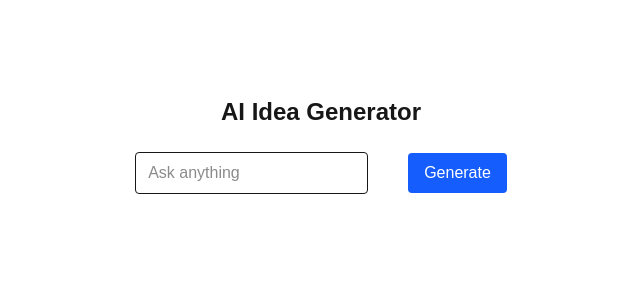
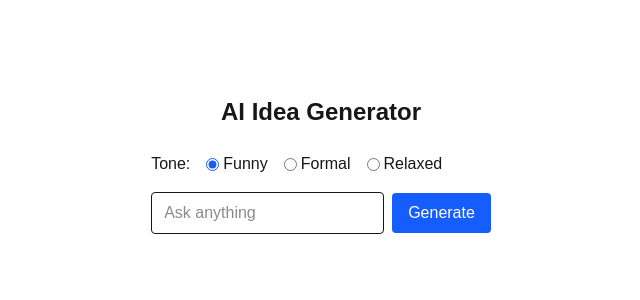
Before and after one commit to FannyPetersen/ai-idea-generator, a Next.js app: page / in a window 1280 px wide. Shown: the top 300 px of the page, without its empty margins (319-959 px from the left). Built offline with nearby package versions, Linux system fonts and the light colour scheme.

Commit message:
Add tone options

```diff
--- a/src/components/IdeaForm.tsx
+++ b/src/components/IdeaForm.tsx
@@ -1,18 +1,26 @@
 import React, { useState } from "react";
+import ToneRadioGroup from "./ToneRadioGroup";
 
-const IdeaForm = ({ onSubmit }: { onSubmit?: (prompt: string) => void }) => {
+const IdeaForm = ({
+  onSubmit,
+}: {
+  onSubmit?: (prompt: string, tone: string) => void;
+}) => {
   const [prompt, setPrompt] = useState("");
+  const [tone, setTone] = useState("funny");
 
   const handleSubmit = (e: React.FormEvent) => {
     e.preventDefault();
     if (prompt.trim() && onSubmit) {
-      onSubmit(prompt);
+      onSubmit(prompt, tone);
     }
     setPrompt("");
   };
 
   return (
-    <form onSubmit={handleSubmit} className="flex gap-2 items-center">
+    <form onSubmit={handleSubmit} className="flex flex-col gap-4 items-start">
+      <ToneRadioGroup value={tone} onChange={setTone} />
+      <div className="flex gap-2 items-center w-full">
         <input
           type="text"
           value={prompt}
@@ -22,10 +30,11 @@ const IdeaForm = ({ onSubmit }: { onSubmit?: (prompt: string) => void }) => {
         />
         <button
           type="submit"
-        className="ml-8 bg-blue-600 text-white px-4 py-2 rounded hover:bg-blue-700"
+          className="bg-blue-600 text-white px-4 py-2 rounded hover:bg-blue-700"
         >
           Generate
         </button>
+      </div>
     </form>
   );
 };
--- /dev/null
+++ b/src/components/ToneRadioGroup.tsx
@@ -0,0 +1,37 @@
+import React from "react";
+
+const tones = [
+  { value: "funny", label: "Funny" },
+  { value: "formal", label: "Formal" },
+  { value: "relaxed", label: "Relaxed" },
+];
+
+export default function ToneRadioGroup({
+  value,
+  onChange,
+}: {
+  value: string;
+  onChange: (value: string) => void;
+}) {
+  return (
+    <div className="flex items-center gap-4">
+      <span className="font-medium">Tone:</span>
+      {tones.map((tone) => (
+        <label
+          key={tone.value}
+          className="flex items-center gap-1 cursor-pointer"
+        >
+          <input
+            type="radio"
+            name="tone"
+            value={tone.value}
+            checked={value === tone.value}
+            onChange={() => onChange(tone.value)}
+            className="accent-blue-600"
+          />
+          {tone.label}
+        </label>
+      ))}
+    </div>
+  );
+}
```
Lines whose indentation alone changed are shown as unchanged.
